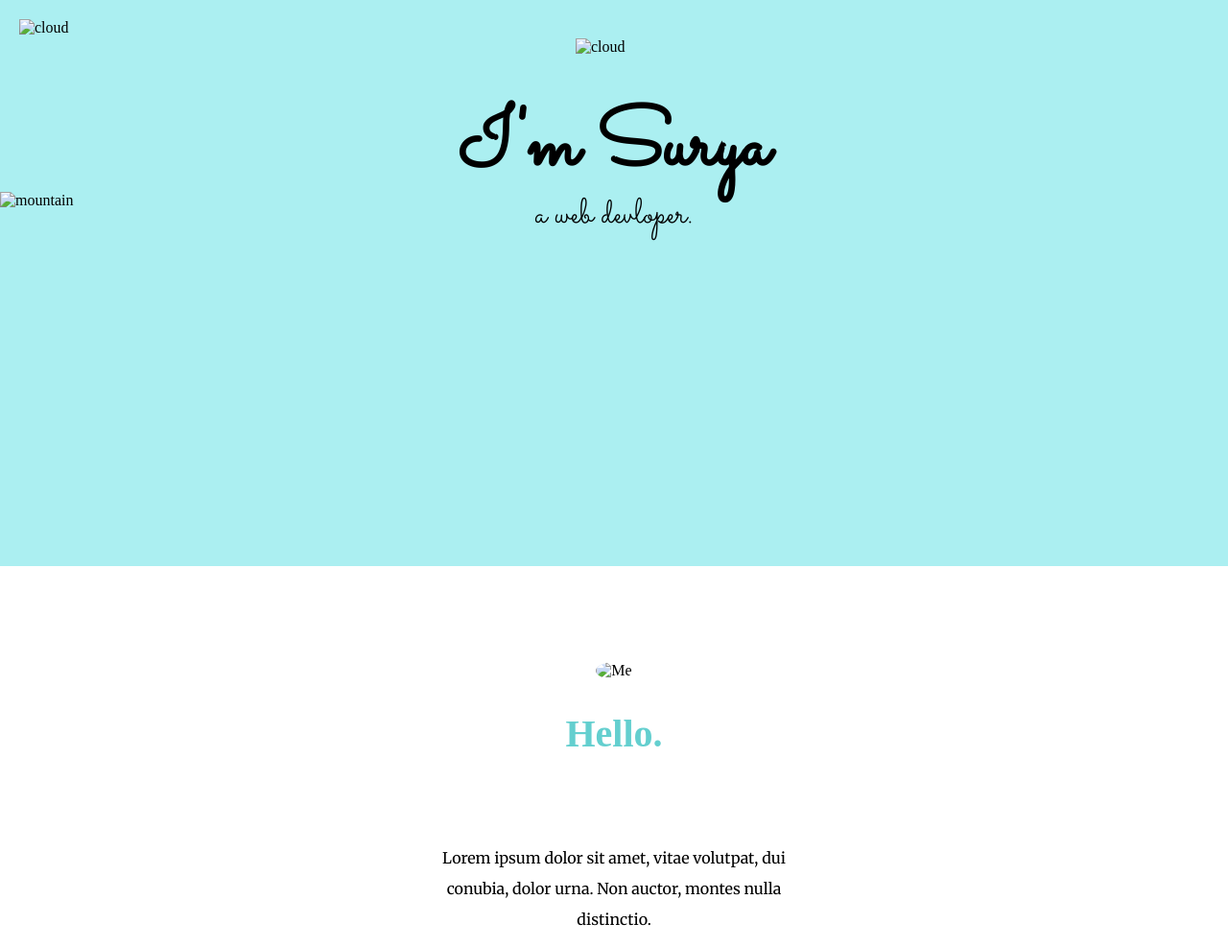
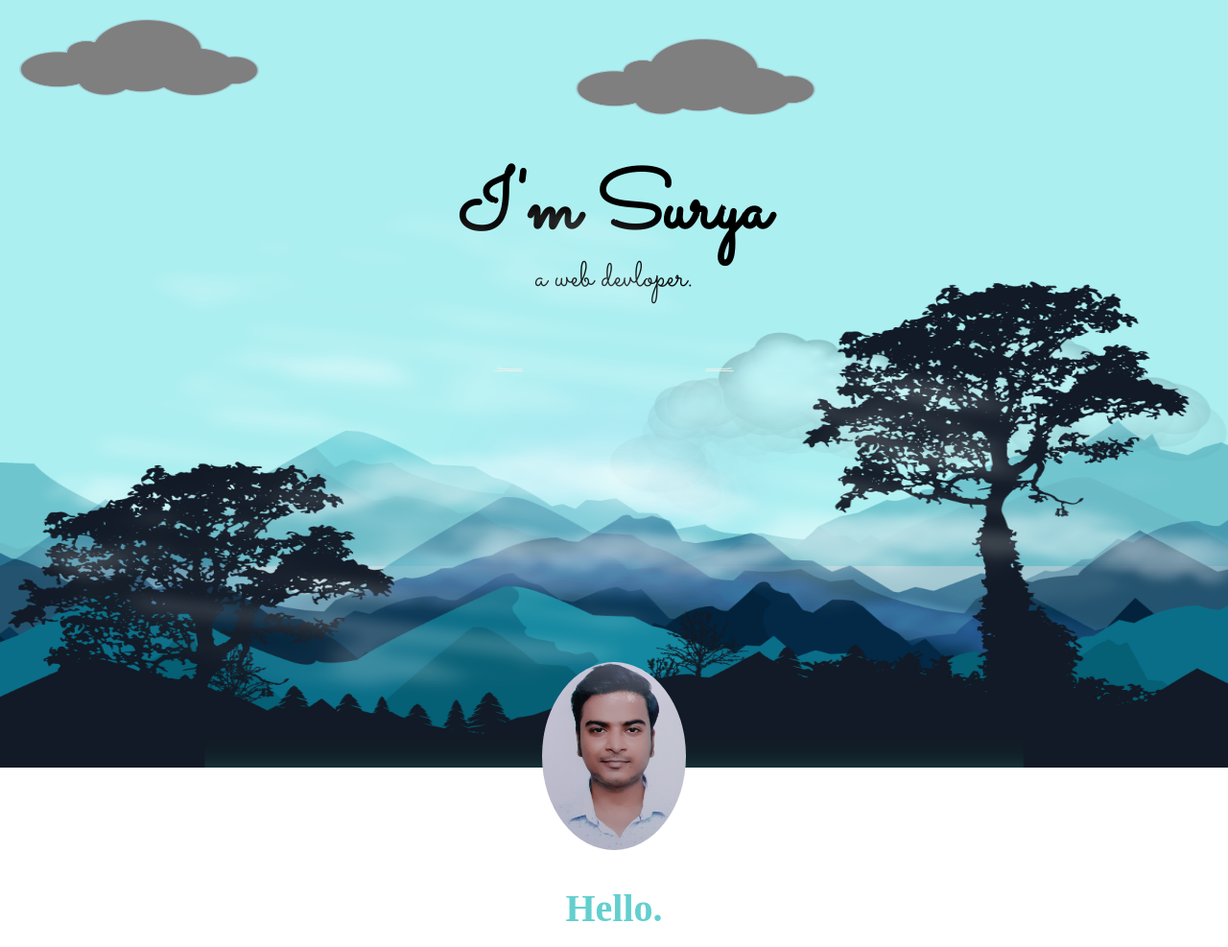
Before and after one commit to Surya742/ProfilePage, a plain HTML site: page index.html in a window 1280 px wide. Shown: the top 987 px of the page at 96% size. Drawn offline with Linux system fonts and the light colour scheme.

Commit message:
Update index.html

```diff
--- a/index.html
+++ b/index.html
@@ -14,16 +14,16 @@
 
 <body>
     <div class="first">
-        <img class="cloud-1" src="../img/cloud.png" alt="cloud">
+        <img class="cloud-1" src="cloud.png" alt="cloud">
         <h1>I'm Surya</h1>
         <p>a web devloper.</p>
-        <img class="cloud-2" src="../img/cloud.png" alt="cloud">
-        <img class="mountain" src="../img/mountain.png" alt="mountain">
+        <img class="cloud-2" src="cloud.png" alt="cloud">
+        <img class="mountain" src="mountain.png" alt="mountain">
     </div>
 
     <div class="middle">
         <div class="profile">
-            <img class="me" src="../img/surya.jpg" alt="Me">
+            <img class="me" src="surya.jpg" alt="Me">
             <h2>Hello.</h2>
             <p class="intro">Lorem ipsum dolor sit amet, vitae volutpat, dui conubia, dolor urna. Non auctor, montes nulla distinctio.
             </p>
@@ -33,7 +33,7 @@
         <div class="skills">
             <h2>My Skills.</h2>
             <div class="skill-row-1">
-                <img class="me skillpic" src="../img/skills.png" alt="skills">
+                <img class="me skillpic" src="skills.png" alt="skills">
                 <h3 class="game">Lorem & Ipsum</h3>
                 <p class="intro intro-1">Lorem ipsum dolor sit amet, quis in duis, iaculis id felis. Consectetuer vestibulum, nunc urna
                     lectus, erat ligula. Hendrerit nam, lectus ante, ut lorem eros.</p>
```
